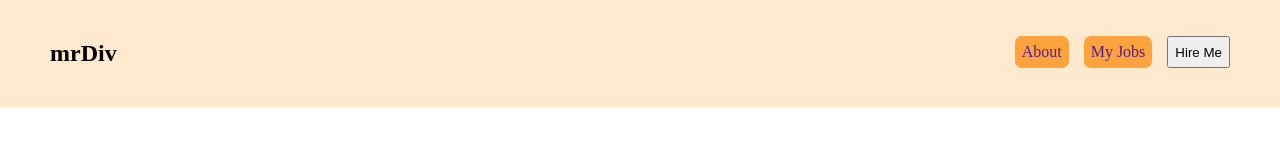
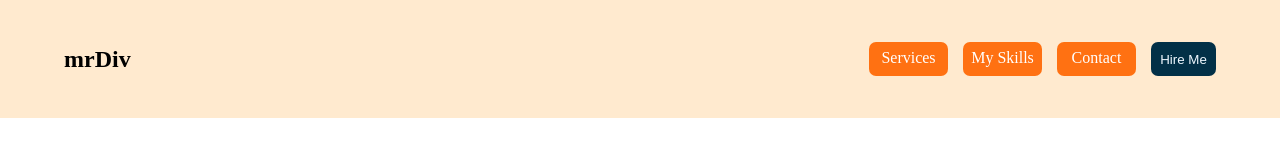
Before and after one commit to mhSajibul/Portfolio, a plain HTML site: page index.html in a window 1280 px wide. Drawn offline with Linux system fonts and the light colour scheme.

Commit message:
hedding change

```diff
--- a/CSS/style.css
+++ b/CSS/style.css
@@ -1,12 +1,13 @@
 body{
     margin: 0px;
 }
-header{
+.fixed-menu{
     display: flex;
     justify-content: space-between;
-    padding: 20px 50px;
+    align-items: center;
+    padding: 2% 5%;
     background-color: rgb(255, 234, 207);
-}
+
 nav ul{
     display: flex;
 }
@@ -16,9 +17,41 @@ nav ul li{
     list-style: none;
     margin-right: 15px;
     padding: 7px;
-    background-color: rgb(253, 163, 61);
+    width: 65px;
+    height: 20px;
+    background-color: rgba(255, 103, 2, 0.918);
     border-radius: 7px;
+    justify-content: center;
+
 }
 nav ul li a{
     text-decoration: none;
+    color:rgb(255, 255, 255)
 }
+.btn{
+    background-color: #023047;
+    color: aliceblue;
+    border: none;
+    width: 65px;
+    border-radius: 7px;
+    justify-content: center;
+}
+.btn:hover{
+    font-weight: 600;
+    background-color: #219abc;
+    box-shadow: #001925;
+
+}
+
+nav ul li >a:hover{
+    background-color: #001925;
+    color: white;
+    font-weight: 550;
+    border-bottom:1px  #001925;
+}
+nav ul li:hover{
+    background-color: #001925;
+    color: white;
+    font-weight: 550;
+    border-bottom:1px  #001925;
+}
--- a/index.html
+++ b/index.html
@@ -10,14 +10,17 @@
 
 <body>
     <header>
+        <section class="fixed-menu">
         <h2 class="logo-title">mrDiv</h2>
         <nav>
             <ul id="menu">
-                <li><a href="">About</a></li>
-                <li><a href="">My Jobs</a></li>
+                <li><a href="">Services</a></li>
+                <li><a href="">My Skills</a></li>
+                <li><a href="">Contact</a></li>
                 <button class="btn">Hire Me</button>
             </ul>
         </nav>
+    </section>
     </header>
     <main>
 
```
